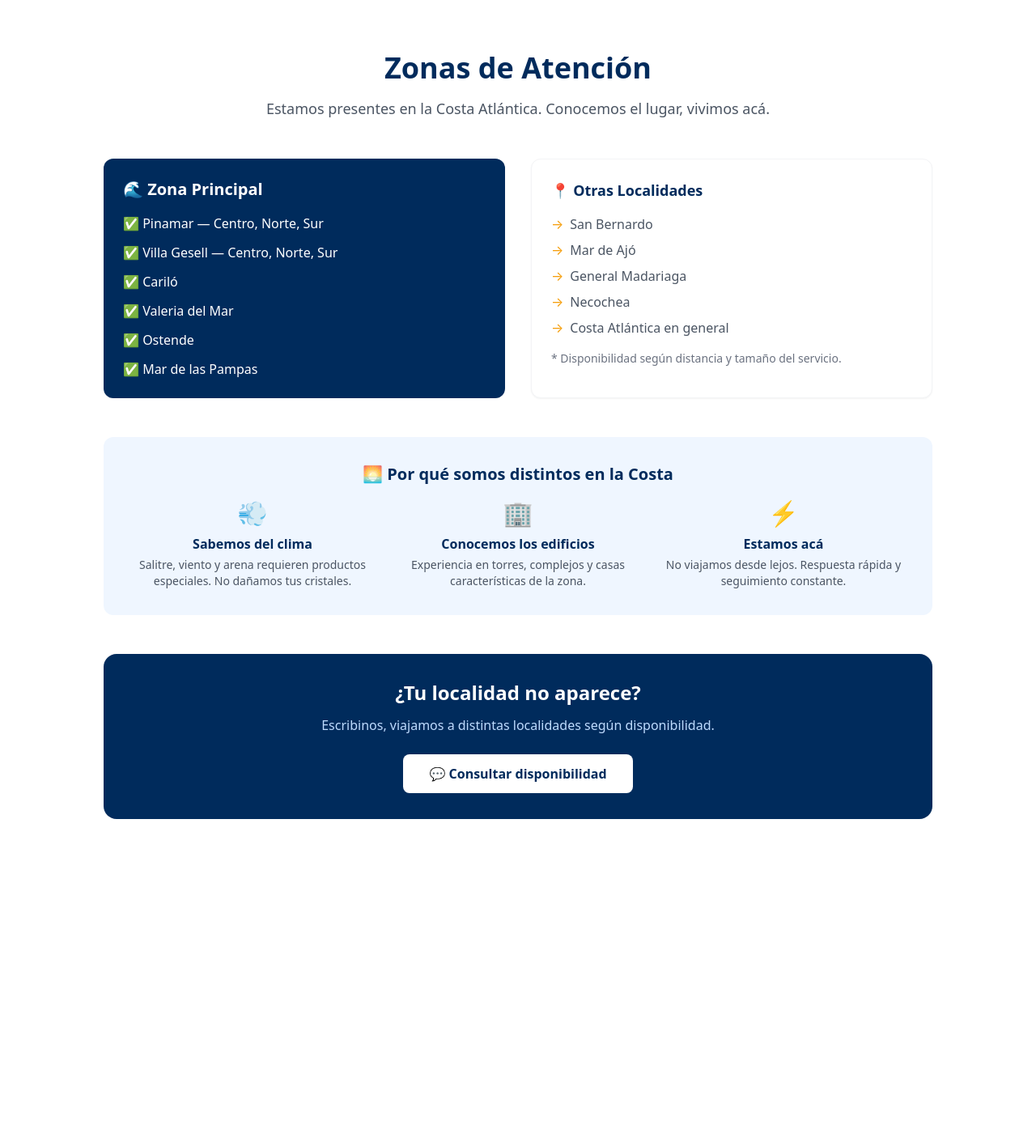
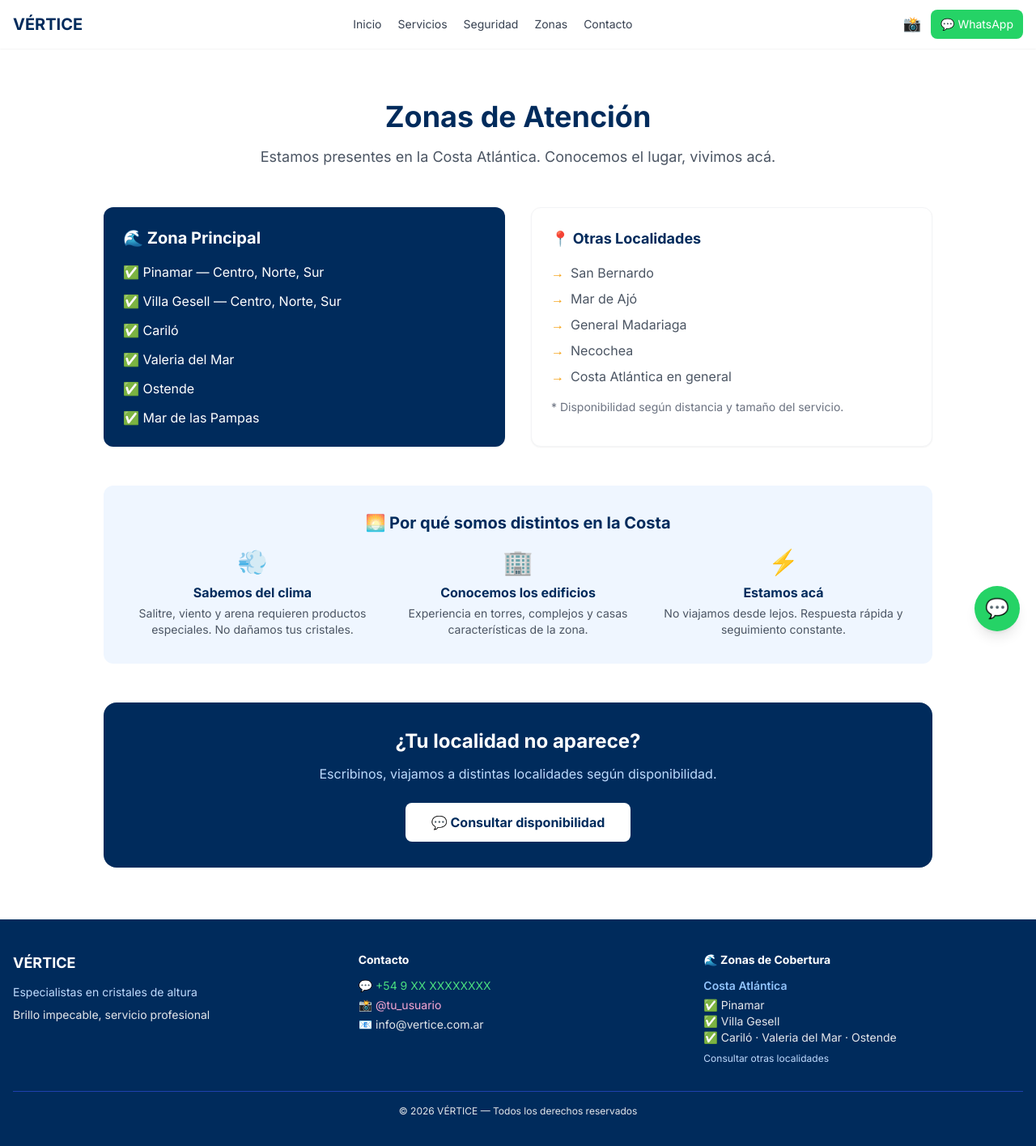
Before and after one commit to ThaJoker/vertice, a Next.js app: page /cobertura in a window 1280 px wide. Shown: the top 1416 px of the page at 81% size. Before the commit the page ends 1076 px from the top, so only its background shows below. Built offline with nearby package versions, Linux system fonts and the light colour scheme.

Commit message:
Fix: quitar fuentes Geist, usar Inter

```diff
--- a/app/layout.tsx
+++ b/app/layout.tsx
@@ -1,29 +1,99 @@
 import type { Metadata } from "next";
-import { Geist, Geist_Mono } from "next/font/google";
+import { Inter } from "next/font/google";
 import "./globals.css";
 
-const geistSans = Geist({
-  variable: "--font-geist-sans",
-  subsets: ["latin"],
-});
+const inter = Inter({ subsets: ["latin"] });
 
-const geistMono = Geist_Mono({
-  variable: "--font-geist-mono",
-  subsets: ["latin"],
-});
+const EMPRESA = {
+  nombre: "VÉRTICE",
+  eslogan: "Especialistas en cristales de altura",
+  whatsapp: "549XXXXXXXXXXX",      // ← TU NÚMERO REAL
+  telefono: "+54 9 XX XXXXXXXX",    // ← TU TELÉFONO
+  instagram: "tu_usuario",           // ← TU USUARIO SIN @
+  correo: "info@vertice.com.ar",     // ← TU CORREO
+};
 
 export const metadata: Metadata = {
-  title: "Create Next App",
-  description: "Generated by create next app",
+  title: `${EMPRESA.nombre} — ${EMPRESA.eslogan}`,
+  description: "Limpieza de cristales en altura. Pinamar, Villa Gesell y Costa Atlántica. Presupuesto sin cargo.",
 };
 
-export default function RootLayout({ children }: LayoutProps<"/">) {
+export default function RootLayout({ children }: { children: React.ReactNode }) {
   return (
-    <html
-      lang="en"
-      className={`${geistSans.variable} ${geistMono.variable} h-full antialiased`}
-    >
-      <body className="min-h-full flex flex-col">{children}</body>
+    <html lang="es">
+      <body className={`${inter.className} antialiased`}>
+        <header className="sticky top-0 bg-white/90 backdrop-blur-sm shadow-sm z-40">
+          <div className="max-w-7xl mx-auto px-4 py-3 flex justify-between items-center">
+            <div className="font-bold text-xl text-[#002B5C]">{EMPRESA.nombre}</div>
+            <nav className="hidden md:flex gap-5 text-gray-700 text-sm">
+              <a href="/" className="hover:text-[#0077CC] transition">Inicio</a>
+              <a href="/servicios" className="hover:text-[#0077CC] transition">Servicios</a>
+              <a href="/seguridad" className="hover:text-[#0077CC] transition">Seguridad</a>
+              <a href="/cobertura" className="hover:text-[#0077CC] transition">Zonas</a>
+              <a href="/contacto" className="hover:text-[#0077CC] transition">Contacto</a>
+            </nav>
+            <div className="flex items-center gap-3">
+              <a
+                href={`https://instagram.com/${EMPRESA.instagram}`}
+                target="_blank"
+                rel="noopener noreferrer"
+                className="text-pink-600 hover:text-pink-700 text-lg"
+              >📸</a>
+              <a
+                href={`https://wa.me/${EMPRESA.whatsapp}`}
+                target="_blank"
+                rel="noopener noreferrer"
+                className="bg-[#25D366] text-white px-3 py-2 rounded-lg text-sm hover:bg-green-600 transition"
+              >💬 WhatsApp</a>
+            </div>
+          </div>
+        </header>
+
+        {children}
+
+        <footer className="bg-[#002B5C] text-gray-200 py-10 px-4 text-sm">
+          <div className="max-w-7xl mx-auto grid md:grid-cols-3 gap-8">
+            <div>
+              <h3 className="font-bold text-white text-lg mb-3">{EMPRESA.nombre}</h3>
+              <p className="text-blue-200">{EMPRESA.eslogan}</p>
+              <p className="mt-2">Brillo impecable, servicio profesional</p>
+            </div>
+            <div>
+              <h3 className="font-bold text-white mb-3">Contacto</h3>
+              <p className="mb-1">
+                <a href={`https://wa.me/${EMPRESA.whatsapp}`} target="_blank" className="text-green-400 hover:underline">
+                  💬 {EMPRESA.telefono}
+                </a>
+              </p>
+              <p className="mb-1">
+                <a href={`https://instagram.com/${EMPRESA.instagram}`} target="_blank" className="text-pink-300 hover:underline">
+                  📸 @{EMPRESA.instagram}
+                </a>
+              </p>
+              <p>📧 {EMPRESA.correo}</p>
+            </div>
+            <div>
+              <h3 className="font-bold text-white mb-3">🌊 Zonas de Cobertura</h3>
+              <p className="font-semibold text-blue-300 mb-1">Costa Atlántica</p>
+              <p>✅ Pinamar</p>
+              <p>✅ Villa Gesell</p>
+              <p>✅ Cariló · Valeria del Mar · Ostende</p>
+              <p className="mt-2 text-blue-200 text-xs">Consultar otras localidades</p>
+            </div>
+          </div>
+          <div className="max-w-7xl mx-auto mt-8 pt-4 border-t border-blue-800 text-center text-xs">
+            © {new Date().getFullYear()} {EMPRESA.nombre} — Todos los derechos reservados
+          </div>
+        </footer>
+
+        <a
+          href={`https://wa.me/${EMPRESA.whatsapp}`}
+          target="_blank"
+          rel="noopener noreferrer"
+          className="fixed bottom-5 right-5 z-50 bg-[#25D366] text-white w-14 h-14 rounded-full flex items-center justify-center text-2xl shadow-lg hover:scale-110 transition-transform"
+          aria-label="Contactar por WhatsApp"
+        >💬</a>
+      </body>
     </html>
   );
 }
```
